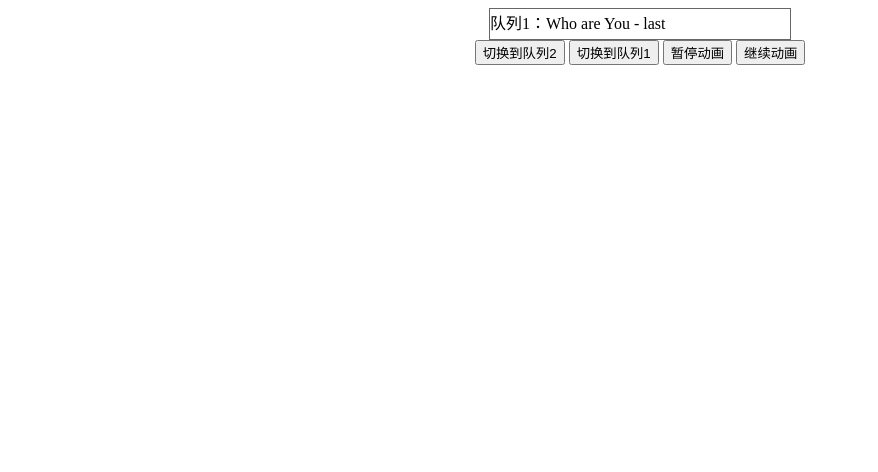
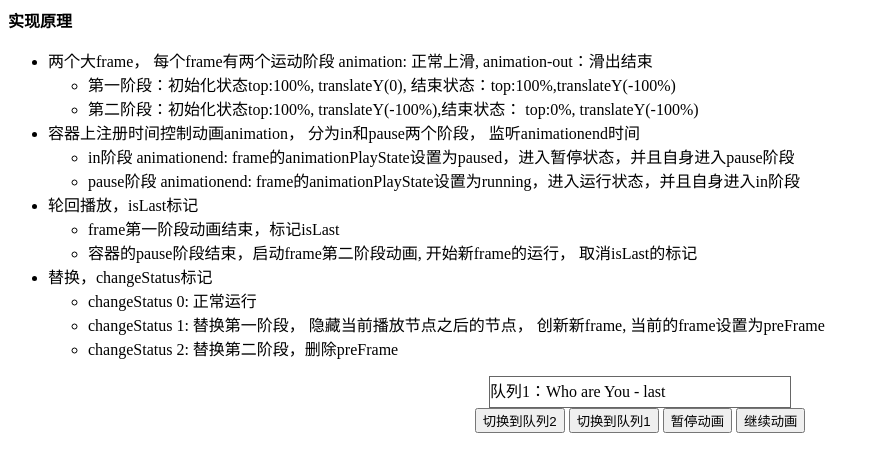
Before and after one commit to xiangwenhu/TakeItEasy, a plain HTML site: page docs/上滑轮播2.html in a window 1280 px wide. Shown: the whole page, without its empty margins (0-878 px from the left). Drawn offline with Linux system fonts and the light colour scheme.

Commit message:
实现思路

```diff
--- a/docs/js/upSlide2.js
+++ b/docs/js/upSlide2.js
@@ -127,7 +127,6 @@ class UpSlide {
                     hideSiblings(aniItem);
                     this.innerStart(this.currentContents);
                     this.changeStatus = 2;
-                    this.isLast = false;
                     return;
                 }
 
--- a/docs/上滑轮播2.html
+++ b/docs/上滑轮播2.html
@@ -81,7 +81,37 @@
 </head>
 
 <body>
+    <strong>实现原理</strong>
+    <ul>
 
+        <li>两个大frame， 每个frame有两个运动阶段 animation: 正常上滑, animation-out：滑出结束
+            <ul>
+                <li>第一阶段：初始化状态top:100%, translateY(0), 结束状态：top:100%,translateY(-100%) </li>
+                <li>第二阶段：初始化状态top:100%, translateY(-100%),结束状态： top:0%, translateY(-100%)</li>
+            </ul>
+        </li>
+        <li>容器上注册时间控制动画animation， 分为in和pause两个阶段， 监听animationend时间
+            <ul>
+                <li>in阶段 animationend: frame的animationPlayState设置为paused，进入暂停状态，并且自身进入pause阶段</li>
+                <li>pause阶段 animationend: frame的animationPlayState设置为running，进入运行状态，并且自身进入in阶段</li>
+            </ul>
+        </li>
+        <li>
+            轮回播放，isLast标记
+            <ul>
+                <li>frame第一阶段动画结束，标记isLast</li>
+                <li>容器的pause阶段结束，启动frame第二阶段动画, 开始新frame的运行， 取消isLast的标记</li>
+            </ul>
+        </li>
+        <li>
+            替换，changeStatus标记
+            <ul>
+                <li>changeStatus 0: 正常运行</li>
+                <li>changeStatus 1: 替换第一阶段， 隐藏当前播放节点之后的节点， 创新新frame, 当前的frame设置为preFrame</li>
+                <li>changeStatus 2: 替换第二阶段，删除preFrame</li>
+            </ul>
+        </li>
+    </ul>
     <div id="box" class="box">
     </div>
 
@@ -126,16 +156,16 @@
             upSlide.start(contents2);
         })
 
-        document.getElementById('btnStop').addEventListener("click", ()=>{
+        document.getElementById('btnStop').addEventListener("click", () => {
             box.style.animationPlayState = "paused";
-            [...document.querySelectorAll(".upslide-frame")].forEach(e=>{
+            [...document.querySelectorAll(".upslide-frame")].forEach(e => {
                 e.style.animationPlayState = "paused"
             })
         })
 
-        document.getElementById('btnContinue').addEventListener("click", ()=>{
+        document.getElementById('btnContinue').addEventListener("click", () => {
             box.style.animationPlayState = "running";
-            [...document.querySelectorAll(".upslide-frame")].forEach(e=>{
+            [...document.querySelectorAll(".upslide-frame")].forEach(e => {
                 e.style.animationPlayState = "running"
             })
         })
```
